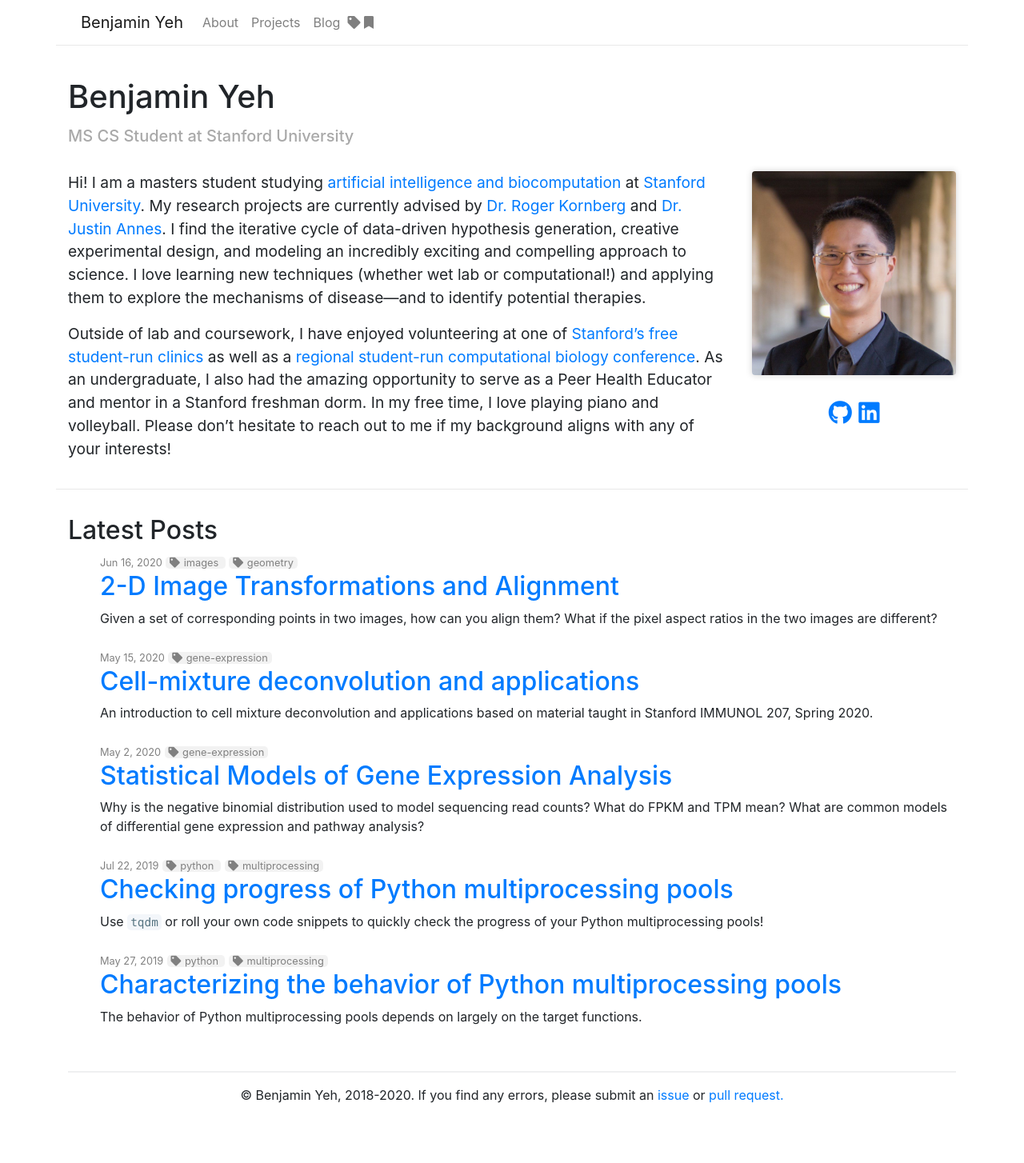
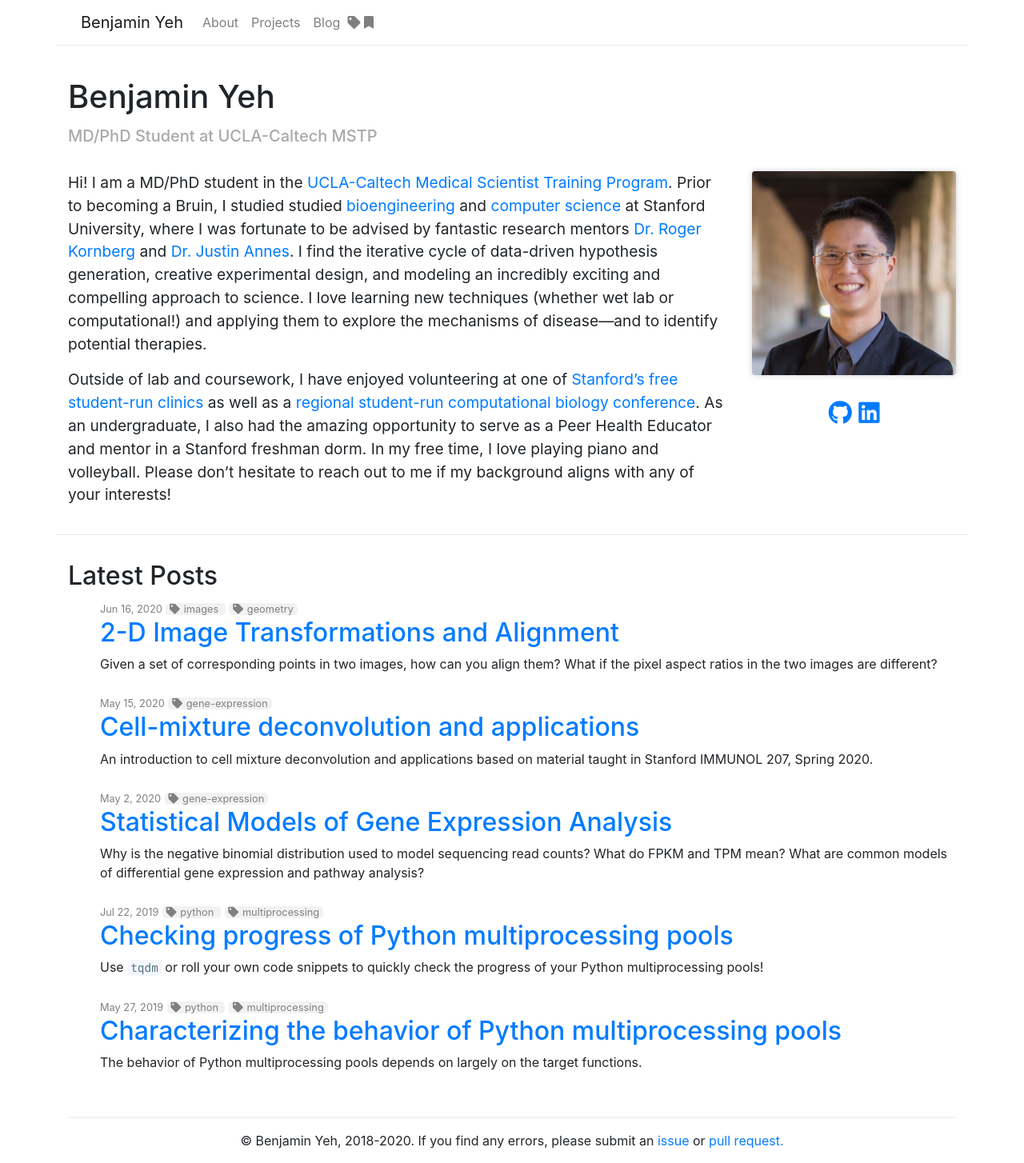
Before and after one commit to bentyeh/bentyeh.github.io, a Jekyll site: the page built from index.md, in a window 1280 px wide. Shown: the whole page at 80% size. Built offline with Jekyll 4.4.1, drawn with Linux system fonts in a browser that asks for light colours; nearby versions of some CDN libraries; a style sheet for code colours, icons or effects is not loaded; before the commit the page ends 1397 px from its top, so only the background shows below that.

Commit message:
Update index.md after starting med school

```diff
--- a/index.md
+++ b/index.md
@@ -3,10 +3,10 @@ layout: home
 use_academicons: true
 use_code: true
 use_math: true
-description: MS CS Student at Stanford University
+description: MD/PhD Student at UCLA-Caltech MSTP
 num_posts: 5
 ---
 
-Hi! I am a masters student studying [artificial intelligence and biocomputation](https://cs.stanford.edu) at [Stanford University](https://www.stanford.edu). My research projects are currently advised by [Dr. Roger Kornberg](https://med.stanford.edu/kornberg.html) and [Dr. Justin Annes](https://med.stanford.edu/annes-lab.html). I find the iterative cycle of data-driven hypothesis generation, creative experimental design, and modeling an incredibly exciting and compelling approach to science. I love learning new techniques (whether wet lab or computational!) and applying them to explore the mechanisms of disease---and to identify potential therapies.
+Hi! I am a MD/PhD student in the [UCLA-Caltech Medical Scientist Training Program](https://mstp.healthsciences.ucla.edu/). Prior to becoming a Bruin, I studied studied [bioengineering](https://bioengineering.stanford.edu) and [computer science](https://cs.stanford.edu) at Stanford University, where I was fortunate to be advised by fantastic research mentors [Dr. Roger Kornberg](https://med.stanford.edu/kornberg.html) and [Dr. Justin Annes](https://med.stanford.edu/annes-lab.html). I find the iterative cycle of data-driven hypothesis generation, creative experimental design, and modeling an incredibly exciting and compelling approach to science. I love learning new techniques (whether wet lab or computational!) and applying them to explore the mechanisms of disease---and to identify potential therapies.
 
 Outside of lab and coursework, I have enjoyed volunteering at one of [Stanford's free student-run clinics](https://arbor.stanford.edu) as well as a [regional student-run computational biology conference](https://nccb.io/). As an undergraduate, I also had the amazing opportunity to serve as a Peer Health Educator and mentor in a Stanford freshman dorm. In my free time, I love playing piano and volleyball. Please don't hesitate to reach out to me if my background aligns with any of your interests!
```
